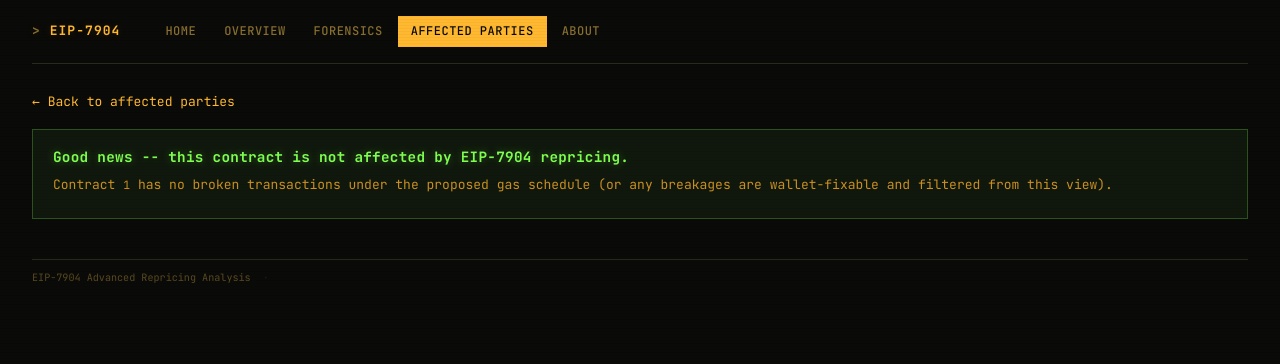
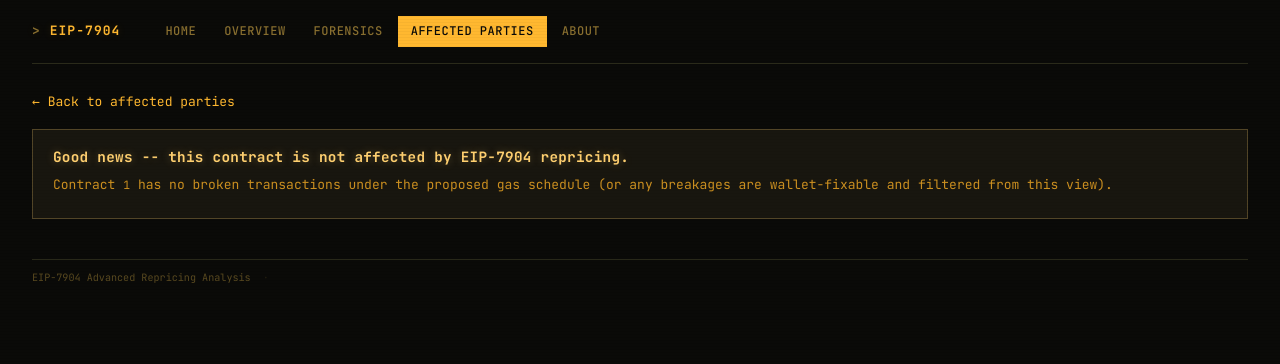
Before and after one commit to CarlBeek/repricing-forensics, a FastAPI app: page /affected/1 in a window 1280 px wide. Shown: the top 364 px of the page. Run offline with FastAPI, Linux system fonts and the light colour scheme; data that the repository does not hold is empty; some libraries are stand-ins or nearby versions.

Commit message:
Make entire palette monochromatic amber
All semantic colors (red, green, blue, purple) now map to amber shades
ranging from bright #ffb830 through mid #cc9020 to dim #5a4a20.
Charts, Sankey diagrams, tags, verdict banners, call stack frames —
everything is amber-on-black. No other hues remain.

Co-Authored-By: Claude Opus 4.6 (1M context) <noreply@anthropic.com>

```diff
--- a/src/repricing_forensics/web/static/app.js
+++ b/src/repricing_forensics/web/static/app.js
@@ -1,15 +1,15 @@
 /* EIP-7904 Analysis — Client-side rendering */
 
 const COLORS = {
-  broken: '#ff6b35',
-  changed: '#ffb830',
-  saved: '#7fff50',
+  broken: '#ffb830',
+  changed: '#cc9020',
+  saved: '#ffd070',
   neutral: '#5a4a20',
-  call_tree: '#50b8ff',
-  event_logs: '#ffb830',
+  call_tree: '#cc9020',
+  event_logs: '#8a7030',
 };
-const PIE_COLORS = ['#ff6b35', '#50b8ff', '#7fff50', '#ffb830', '#c090ff', '#50ffd0'];
-const SANKEY_PALETTE = ['#ffb830', '#ff6b35', '#7fff50', '#50b8ff', '#c090ff'];
+const PIE_COLORS = ['#ffb830', '#cc9020', '#ffd070', '#8a7030', '#5a4a20', '#e6a828'];
+const SANKEY_PALETTE = ['#ffb830', '#cc9020', '#ffd070', '#8a7030', '#5a4a20'];
 
 const LAYOUT_DEFAULTS = {
   template: 'plotly_dark',
--- a/src/repricing_forensics/web/static/style.css
+++ b/src/repricing_forensics/web/static/style.css
@@ -19,18 +19,19 @@
   --accent-glow: rgba(255, 184, 48, 0.12);
   --glow: 0 0 8px rgba(255, 184, 48, 0.15);
   --glow-strong: 0 0 16px rgba(255, 184, 48, 0.25);
-  --red: #ff6b35;
-  --red-bg: rgba(255, 107, 53, 0.08);
-  --red-border: rgba(255, 107, 53, 0.25);
+  /* Monochromatic amber — all semantic colors map to amber shades */
+  --red: #ffb830;
+  --red-bg: rgba(255, 184, 48, 0.06);
+  --red-border: rgba(255, 184, 48, 0.2);
   --orange: #ffb830;
   --orange-bg: rgba(255, 184, 48, 0.06);
   --orange-border: rgba(255, 184, 48, 0.2);
-  --green: #7fff50;
-  --green-bg: rgba(127, 255, 80, 0.06);
-  --blue: #50b8ff;
-  --blue-bg: rgba(80, 184, 255, 0.06);
-  --purple: #c090ff;
-  --purple-bg: rgba(192, 144, 255, 0.06);
+  --green: #ffd070;
+  --green-bg: rgba(255, 208, 112, 0.06);
+  --blue: #cc9020;
+  --blue-bg: rgba(204, 144, 32, 0.06);
+  --purple: #8a7030;
+  --purple-bg: rgba(138, 112, 48, 0.06);
   --radius: 2px;
   --radius-sm: 1px;
   --font: 'JetBrains Mono', 'Consolas', 'Monaco', monospace;
@@ -190,9 +191,9 @@ tr[onclick]:hover td:last-child::after {
 }
 .tag-red { border-color: var(--red); color: var(--red); background: var(--red-bg); }
 .tag-orange { border-color: var(--orange-border); color: var(--orange); background: var(--orange-bg); }
-.tag-green { border-color: rgba(127,255,80,0.3); color: var(--green); background: var(--green-bg); }
-.tag-blue { border-color: rgba(80,184,255,0.3); color: var(--blue); background: var(--blue-bg); }
-.tag-purple { border-color: rgba(192,144,255,0.3); color: var(--purple); background: var(--purple-bg); }
+.tag-green { border-color: rgba(255,208,112,0.3); color: var(--green); background: var(--green-bg); }
+.tag-blue { border-color: rgba(204,144,32,0.3); color: var(--blue); background: var(--blue-bg); }
+.tag-purple { border-color: rgba(138,112,48,0.3); color: var(--purple); background: var(--purple-bg); }
 
 /* ── Funnel ─────────────────────────────────────────────────────────── */
 .funnel-step { display: flex; align-items: center; gap: 14px; margin: 5px 0; }
@@ -482,7 +483,7 @@ footer hr { border: none; border-top: 1px solid var(--border); margin: 40px 0 10
   background: var(--orange-bg); border-color: var(--orange-border); color: var(--text-secondary);
 }
 .verdict-banner.verdict-green {
-  background: var(--green-bg); border-color: rgba(127, 255, 80, 0.25); color: var(--text-secondary);
+  background: var(--green-bg); border-color: rgba(255, 208, 112, 0.25); color: var(--text-secondary);
 }
 .verdict-banner strong { margin-right: 4px; }
 .verdict-banner.verdict-red strong { color: var(--red); }
@@ -511,10 +512,10 @@ footer hr { border: none; border-top: 1px solid var(--border); margin: 40px 0 10
 
 /* ── Not-affected message ──────────────────────────────────────────── */
 .not-affected {
-  background: var(--green-bg); border: 1px solid rgba(127, 255, 80, 0.25);
+  background: var(--green-bg); border: 1px solid rgba(255, 208, 112, 0.25);
   padding: 16px 20px; margin: 16px 0;
 }
-.not-affected h1 { color: var(--green); font-size: 1.1em; margin-bottom: 6px; text-shadow: 0 0 8px rgba(127,255,80,0.3); }
+.not-affected h1 { color: var(--green); font-size: 1.1em; margin-bottom: 6px; text-shadow: 0 0 8px rgba(255,208,112,0.3); }
 .not-affected p { color: var(--text-secondary); }
 
 /* ── Pulse animation ───────────────────────────────────────────────── */
--- a/src/repricing_forensics/web/templates/tx.html
+++ b/src/repricing_forensics/web/templates/tx.html
@@ -84,14 +84,14 @@ function renderCallStack(stack) {
 function renderCallSankey(divId, stack) {
   if (!stack || stack.length < 1) return;
   const nodeLabels = [stack[0].from];
-  const nodeColors = ['rgba(255,184,48,0.6)'];
+  const nodeColors = ['rgba(255,184,48,0.7)'];
   const frameToNode = new Map();
 
   stack.forEach((f, i) => {
     const sig = _sigCache[f.selector];
     const fnName = sig ? sig.split('(')[0] : (f.selector || '');
     nodeLabels.push(`${f.to}\n${fnName}`);
-    nodeColors.push(f.success ? 'rgba(127,255,80,0.45)' : 'rgba(255,107,53,0.45)');
+    nodeColors.push(f.success ? 'rgba(255,208,112,0.4)' : 'rgba(138,112,48,0.4)');
     frameToNode.set(i, nodeLabels.length - 1);
   });
 
@@ -104,7 +104,7 @@ function renderCallSankey(divId, stack) {
     sources.push(parentNode);
     targets.push(nodeIdx);
     values.push(Math.max(f.gas_used, 1));
-    linkColors.push(f.success ? 'rgba(127,255,80,0.1)' : 'rgba(255,107,53,0.2)');
+    linkColors.push(f.success ? 'rgba(255,208,112,0.1)' : 'rgba(138,112,48,0.15)');
     linkLabels.push(`${fmtGas(f.gas_used)} / ${fmtGas(f.gas_provided)} gas (${f.gas_provided > 0 ? Math.round(f.gas_used / f.gas_provided * 100) : 0}%)`);
     depthStack[f.depth + 1] = nodeIdx;
   });
```
Also changed, not shown: src/repricing_forensics/web/templates/briefing.html (+7 -7 lines).
